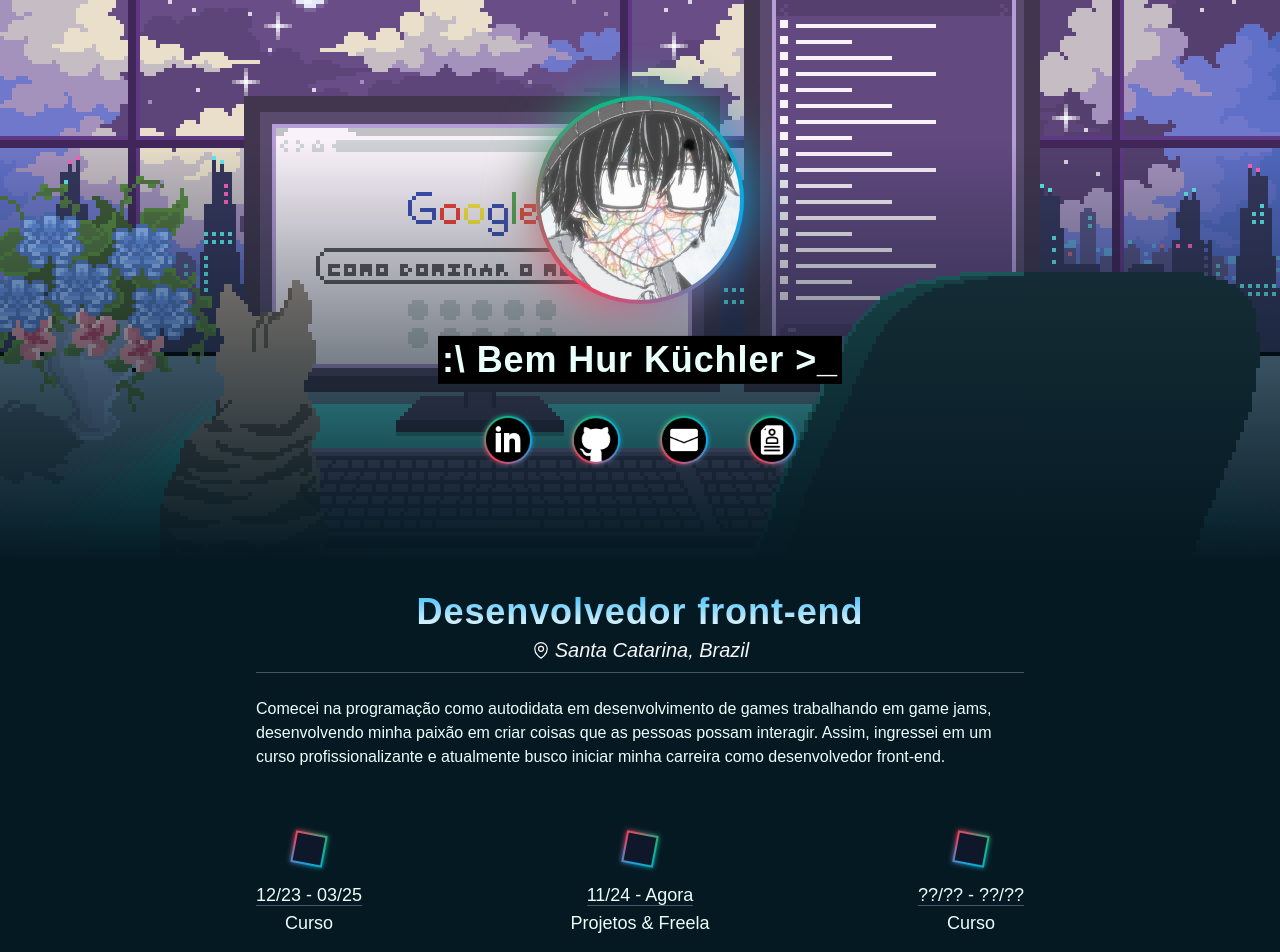
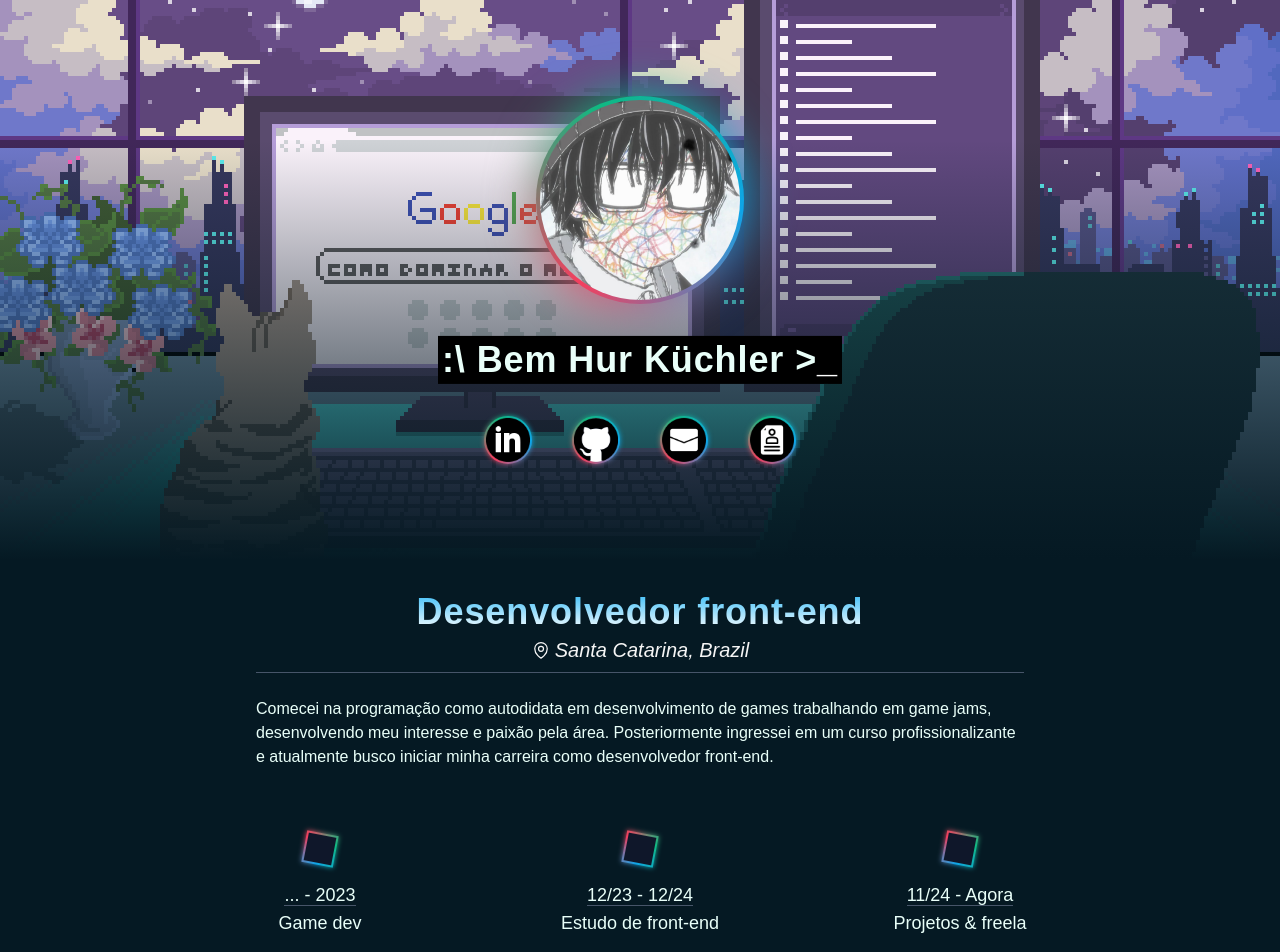
Before and after one commit to benhurk/Benhur-Dev, a React (Vite) app: page / in a window 1280 px wide. Shown: the top 952 px of the page. Built offline with nearby package versions, Linux system fonts and the light colour scheme; a web font is replaced by a local one.

Commit message:
Created a component with tooltips for the history points

```diff
--- a/src/components/AboutSection/index.tsx
+++ b/src/components/AboutSection/index.tsx
@@ -1,5 +1,6 @@
 import * as I from '../../assets/imports';
 import HoverIcon from '../HoverIcon';
+import TimePoint from '../TimePoint/index.';
 
 export default function AboutSection() {
     return (
@@ -19,40 +20,20 @@ export default function AboutSection() {
                             </span>
                         </address>
                 </div>
-                <div className='relative w-full mx-auto shrink-0 mb-16'>
+                <div className='relative w-full mx-auto mb-16'>
                     <p className='mb-16'>
-                    Comecei na programação como autodidata em desenvolvimento de games trabalhando em game jams, desenvolvendo minha paixão em criar coisas que as pessoas possam interagir. Assim, ingressei em um curso profissionalizante e atualmente busco iniciar minha carreira como desenvolvedor front-end.
+                    Comecei na programação como autodidata em desenvolvimento de games trabalhando em game jams, desenvolvendo meu interesse e paixão pela área. Posteriormente ingressei em um curso profissionalizante e atualmente busco iniciar minha carreira como desenvolvedor front-end.
                     </p>
-                    <div className='relative flex justify-between w-full *:relative'>
-                        <div>
-                            <div className='flex flex-col gap-4 items-center'>
-                                <div className='w-8 h-8 animate-spin-slow glow glow-sm glow-rgb z-10'><div className='size-full bg-slate-900' /></div>
-                                <p className='text-lg text-center'>
-                                    <time className='border-b border-slate-600'>12/23 - 03/25</time>
-                                    <br/>
-                                    Curso
-                                </p>
-                            </div>
-                        </div>
-                        <div>
-                            <div className='flex flex-col gap-4 items-center'>
-                                <div className='w-8 h-8 animate-spin-slow glow glow-sm glow-rgb z-10'><div className='size-full bg-slate-900' /></div>
-                                <div className='text-lg text-center'>
-                                    <time className='border-b border-slate-600'>11/24 - Agora</time>
-                                    <span className='block'>Projetos & Freela</span>
-                                </div>
-                            </div>
-                        </div>
-                        <div>
-                            <div className='flex flex-col gap-4 items-center'>
-                                <div className='w-8 h-8 animate-spin-slow glow glow-sm glow-rgb z-10'><div className='size-full bg-slate-900' /></div>
-                                <p className='text-lg text-center'>
-                                    <time className='border-b border-slate-600'>??/?? - ??/??</time>
-                                    <br/>
-                                    Curso
-                                </p>
-                            </div>
-                        </div>
+                    <div className='relative flex justify-between w-full'>
+                        <TimePoint time='... - 2023' title='Game dev' />
+                        <TimePoint time='12/23 - 12/24' title='Estudo de front-end'
+                        tooltip={<>
+                            <h3 className='font-bold mb-1'>Curso de desenvolvimento full-stack EBAC</h3>
+                            <p>Em <span className='font-mono'>8</span> meses terminei a matéria de front-end, decidi tirar os meses restantes do ano para me
+                            aperfeiçoar e aprender novas tecnologias.</p>
+                            </>}
+                        />
+                        <TimePoint time='11/24 - Agora' title='Projetos & freela' />
                     </div>
                 </div>
                 <div className='glow glow-sm glow-rgb'>
--- /dev/null
+++ b/src/components/TimePoint/index..tsx
@@ -0,0 +1,30 @@
+import { ReactNode} from "react";
+
+type Props = {
+    time: string;
+    title: string;
+    tooltip?: ReactNode;
+}
+
+export default function TimePoint({time, title, tooltip}: Props) {
+    return (
+        <div className="relative group w-32">
+            <div className="flex flex-col gap-4 items-center">
+                <div className="w-8 h-8 animate-spin-slow glow glow-sm glow-rgb z-10">
+                    <div className="size-full bg-slate-900" />
+                </div>
+                <div className='text-lg text-center'>
+                    <time className='border-b border-slate-600'>{time}</time>
+                    <span className='block whitespace-nowrap'>{title}</span>
+                </div>
+            </div>
+            {
+                tooltip &&
+                <div className="absolute bottom-[115%] left-1/2 -translate-x-1/2 w-80 p-3 z-20 bg-gradient-to-br from-slate-100 to-white text-slate-700
+                                opacity-0 group-hover:opacity-100 group-hover:-translate-y-1.5 transition-all duration-300 ease-in-out pointer-events-none">
+                    {tooltip}
+                </div>
+            }
+        </div>
+    );
+}
```
